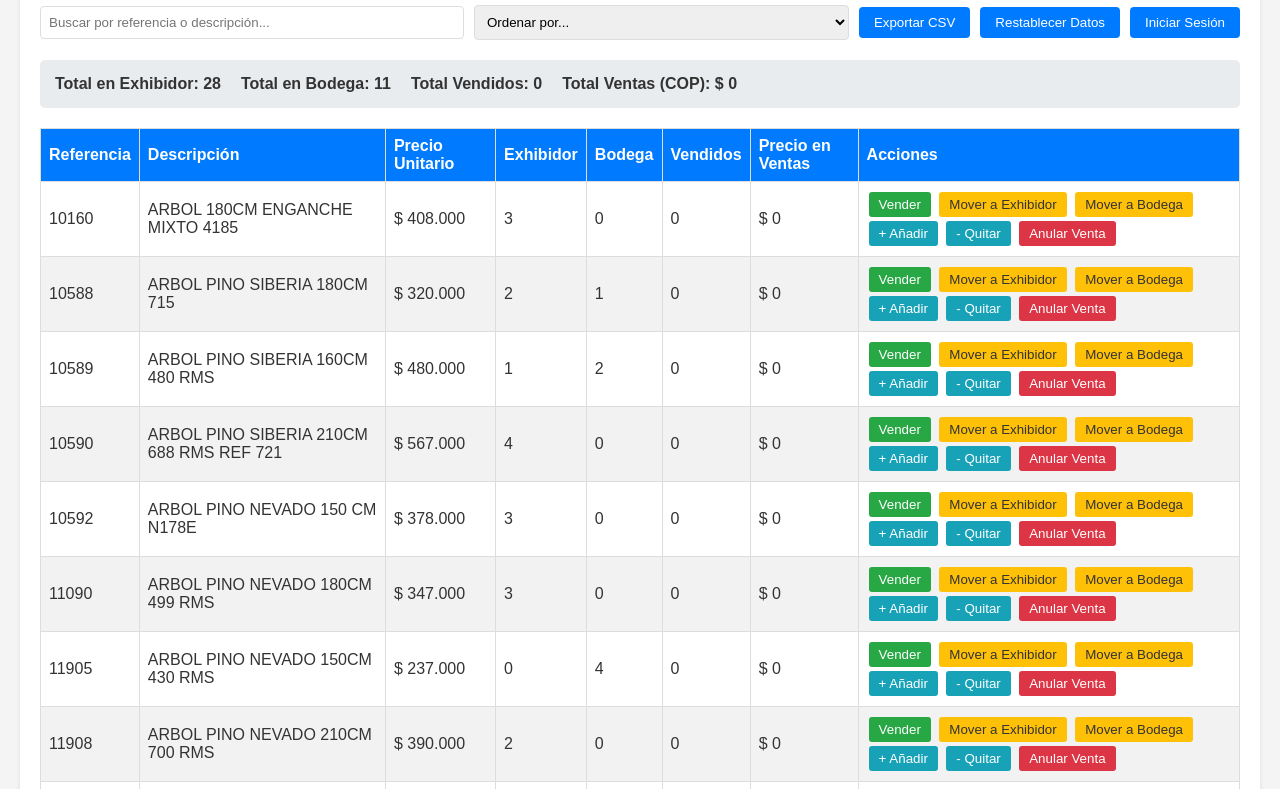
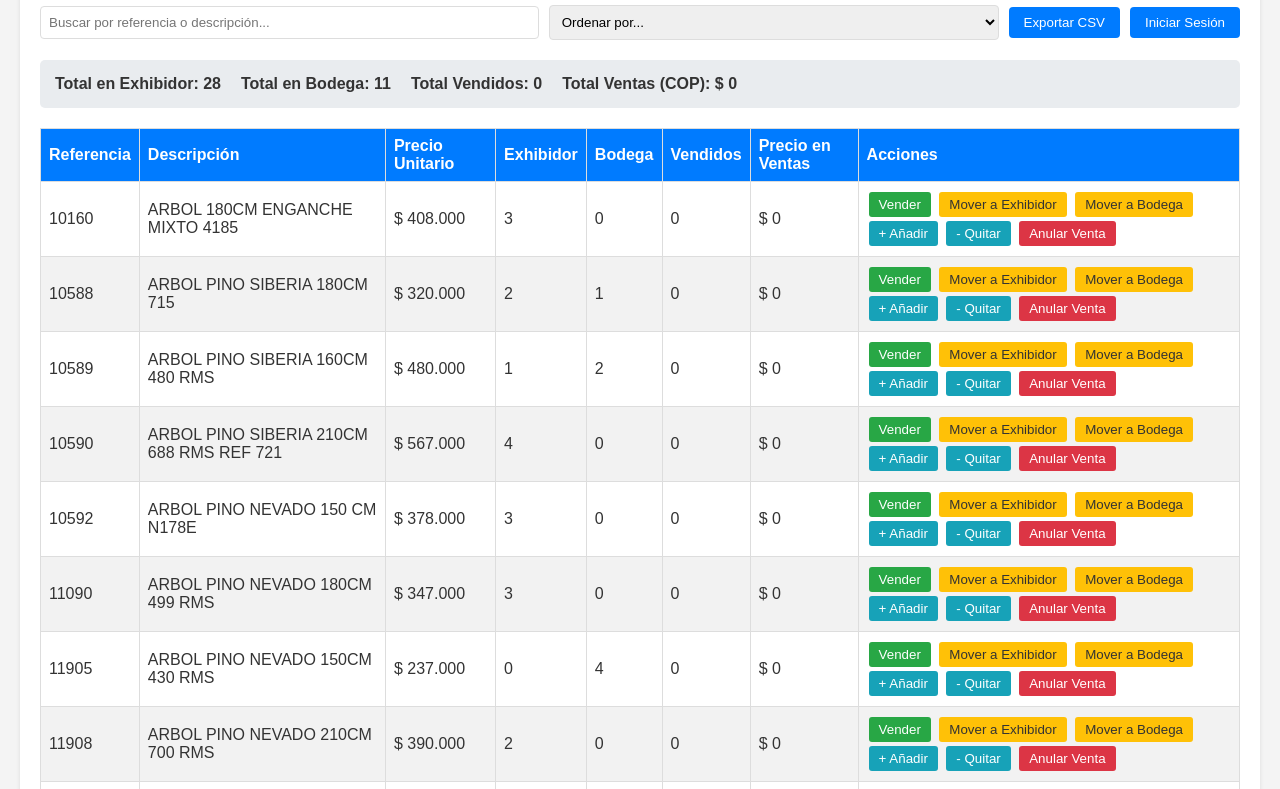
Before and after one commit to alejodiazzz/inventario, a plain HTML site: page index.html in a window 1280 px wide. Shown: the part 113-902 px from the top of the page. Drawn offline with Linux system fonts and the light colour scheme.

Commit message:
eliminar boton

```diff
--- a/index.html
+++ b/index.html
@@ -20,7 +20,6 @@
                 <option value="precioDesc">Precio (Desc)</option>
             </select>
             <button id="exportCsvBtn">Exportar CSV</button>
-            <button id="resetDataBtn">Restablecer Datos</button>
             <button id="loginBtn" class="btn-primary">Iniciar Sesión</button>
             <button id="logoutBtn" class="btn-danger" style="display: none;">Cerrar Sesión</button>
             <button id="addNewItemBtn" class="btn-success" style="display: none;">Añadir Nuevo Artículo</button>
```
